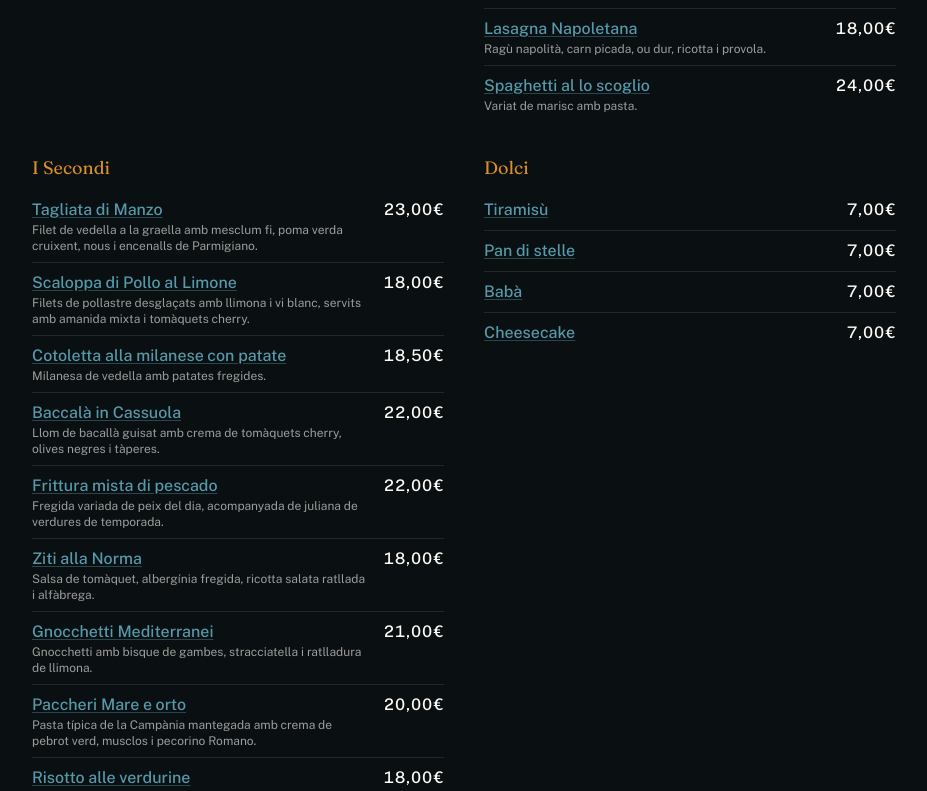
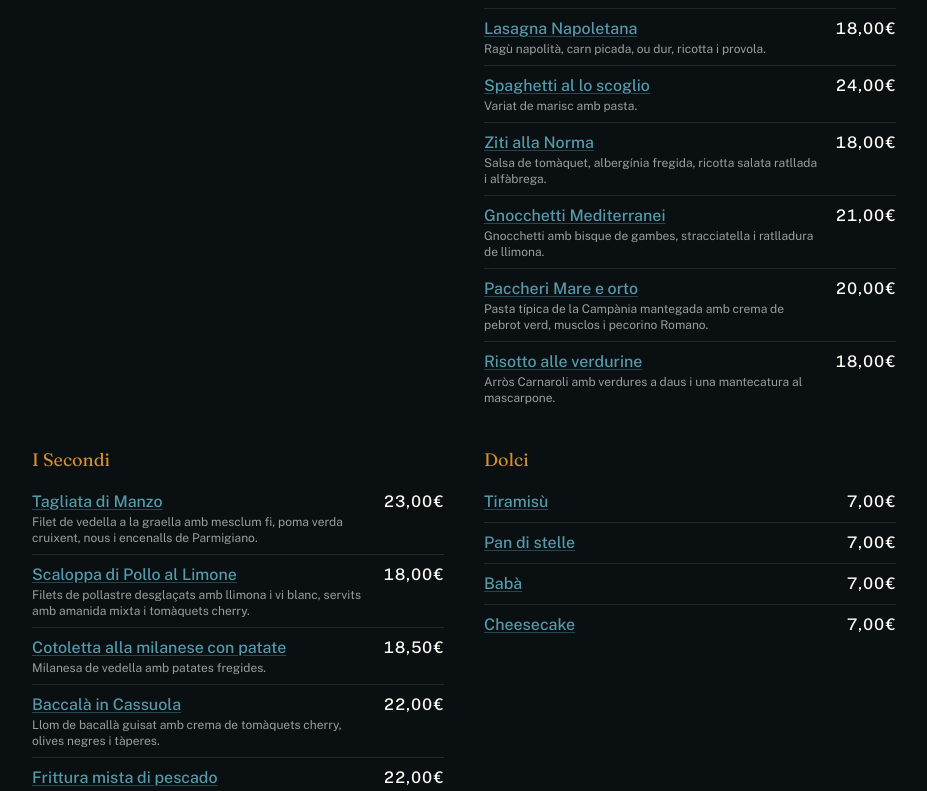
Before and after one commit to braianbasanta/dannani, a Next.js app: page /ca/restaurantes/born/carta in a window 1280 px wide. Shown: the part 2267-3058 px from the top of the page, without its empty margins (176-1103 px from the left). Built offline with nearby package versions, Linux system fonts and the light colour scheme.

Commit message:
Carta Gràcia: Ziti alla Norma, Gnocchetti Mediterranei, Paccheri Mare e orto y Risotto alle verdurine pasan de I Secondi a I Primi
Co-Authored-By: Claude Fable 5 <noreply@anthropic.com>

```diff
--- a/src/data/menu.ts
+++ b/src/data/menu.ts
@@ -244,6 +244,10 @@ const bornPoblenouTallers69: MenuSection[] = [
       { name: "Spaghetti pomodoro fresco", description: "Tomates cherry, parmesano y albahaca.", price: "14,00€", video: "https://obmqnxm4jz6jfagp.public.blob.vercel-storage.com/videos/dine-in/spaghetti-pomodoro-fresco.mp4", poster: "https://obmqnxm4jz6jfagp.public.blob.vercel-storage.com/videos/dine-in/spaghetti-pomodoro-fresco.jpg", vegetarian: true },
       { name: "Lasagna Napoletana", description: "Ragú napolitano, carne picada, huevo duro, ricotta y próvola.", price: "18,00€", video: "https://obmqnxm4jz6jfagp.public.blob.vercel-storage.com/videos/dine-in/lasagna-napoletana.mp4", poster: "https://obmqnxm4jz6jfagp.public.blob.vercel-storage.com/videos/dine-in/lasagna-napoletana.jpg", vegetarian: false },
       { name: "Spaghetti al lo scoglio", description: "Mixto de mariscos con pasta.", price: "24,00€", video: "https://obmqnxm4jz6jfagp.public.blob.vercel-storage.com/videos/dine-in/spaghetti-al-lo-scoglio.mp4", poster: "https://obmqnxm4jz6jfagp.public.blob.vercel-storage.com/videos/dine-in/spaghetti-al-lo-scoglio.jpg", vegetarian: false },
+      { name: "Ziti alla Norma", description: "Salsa de tomate, berenjena frita, ricotta salata rallada y albahaca.", price: "18,00€", video: "https://obmqnxm4jz6jfagp.public.blob.vercel-storage.com/videos/dine-in/ziti-alla-norma.mp4", poster: "https://obmqnxm4jz6jfagp.public.blob.vercel-storage.com/videos/dine-in/ziti-alla-norma.jpg", vegetarian: true },
+      { name: "Gnocchetti Mediterranei", description: "Gnocchetti con bisque de gambas, stracciatella y ralladura de limón.", price: "21,00€", video: "https://obmqnxm4jz6jfagp.public.blob.vercel-storage.com/videos/dine-in/gnocchetti-mediterranei.mp4", poster: "https://obmqnxm4jz6jfagp.public.blob.vercel-storage.com/videos/dine-in/gnocchetti-mediterranei.jpg", vegetarian: false },
+      { name: "Paccheri Mare e orto", description: "Pasta típica campana mantecada con crema de pimientos verdes, mejillones y pecorino Romano.", price: "20,00€", video: "https://obmqnxm4jz6jfagp.public.blob.vercel-storage.com/videos/dine-in/paccheri-mare-e-orto.mp4", poster: "https://obmqnxm4jz6jfagp.public.blob.vercel-storage.com/videos/dine-in/paccheri-mare-e-orto.jpg", vegetarian: false },
+      { name: "Risotto alle verdurine", description: "Arroz Carnaroli con verduras en daditos y una mantecatura al mascarpone.", price: "18,00€", video: "https://obmqnxm4jz6jfagp.public.blob.vercel-storage.com/videos/dine-in/risotto-alle-verdurine.mp4", poster: "https://obmqnxm4jz6jfagp.public.blob.vercel-storage.com/videos/dine-in/risotto-alle-verdurine.jpg", vegetarian: true },
     ],
   },
   {
@@ -256,10 +260,6 @@ const bornPoblenouTallers69: MenuSection[] = [
       { name: "Cotoletta alla milanese con patate", description: "Milanesa de ternera con patatas fritas.", price: "18,50€", video: "https://obmqnxm4jz6jfagp.public.blob.vercel-storage.com/videos/dine-in/cotoletta-alla-milanese-con-patate.mp4", poster: "https://obmqnxm4jz6jfagp.public.blob.vercel-storage.com/videos/dine-in/cotoletta-alla-milanese-con-patate.jpg", vegetarian: false },
       { name: "Baccalà in Cassuola", description: "Lomo de bacalao guisado con crema de tomates cherry, aceitunas negras y alcaparras.", price: "22,00€", video: "https://obmqnxm4jz6jfagp.public.blob.vercel-storage.com/videos/dine-in/baccala-in-cassuola.mp4", poster: "https://obmqnxm4jz6jfagp.public.blob.vercel-storage.com/videos/dine-in/baccala-in-cassuola.jpg", vegetarian: false },
       { name: "Frittura mista di pescado", description: "Fritura mixta de pescado del día acompañada de juliana de verduras de temporada.", price: "22,00€", video: "https://obmqnxm4jz6jfagp.public.blob.vercel-storage.com/videos/dine-in/frittura-mista-di-pescado.mp4", poster: "https://obmqnxm4jz6jfagp.public.blob.vercel-storage.com/videos/dine-in/frittura-mista-di-pescado.jpg", vegetarian: false },
-      { name: "Ziti alla Norma", description: "Salsa de tomate, berenjena frita, ricotta salata rallada y albahaca.", price: "18,00€", video: "https://obmqnxm4jz6jfagp.public.blob.vercel-storage.com/videos/dine-in/ziti-alla-norma.mp4", poster: "https://obmqnxm4jz6jfagp.public.blob.vercel-storage.com/videos/dine-in/ziti-alla-norma.jpg", vegetarian: true },
-      { name: "Gnocchetti Mediterranei", description: "Gnocchetti con bisque de gambas, stracciatella y ralladura de limón.", price: "21,00€", video: "https://obmqnxm4jz6jfagp.public.blob.vercel-storage.com/videos/dine-in/gnocchetti-mediterranei.mp4", poster: "https://obmqnxm4jz6jfagp.public.blob.vercel-storage.com/videos/dine-in/gnocchetti-mediterranei.jpg", vegetarian: false },
-      { name: "Paccheri Mare e orto", description: "Pasta típica campana mantecada con crema de pimientos verdes, mejillones y pecorino Romano.", price: "20,00€", video: "https://obmqnxm4jz6jfagp.public.blob.vercel-storage.com/videos/dine-in/paccheri-mare-e-orto.mp4", poster: "https://obmqnxm4jz6jfagp.public.blob.vercel-storage.com/videos/dine-in/paccheri-mare-e-orto.jpg", vegetarian: false },
-      { name: "Risotto alle verdurine", description: "Arroz Carnaroli con verduras en daditos y una mantecatura al mascarpone.", price: "18,00€", video: "https://obmqnxm4jz6jfagp.public.blob.vercel-storage.com/videos/dine-in/risotto-alle-verdurine.mp4", poster: "https://obmqnxm4jz6jfagp.public.blob.vercel-storage.com/videos/dine-in/risotto-alle-verdurine.jpg", vegetarian: true },
     ],
   },
   {
```
